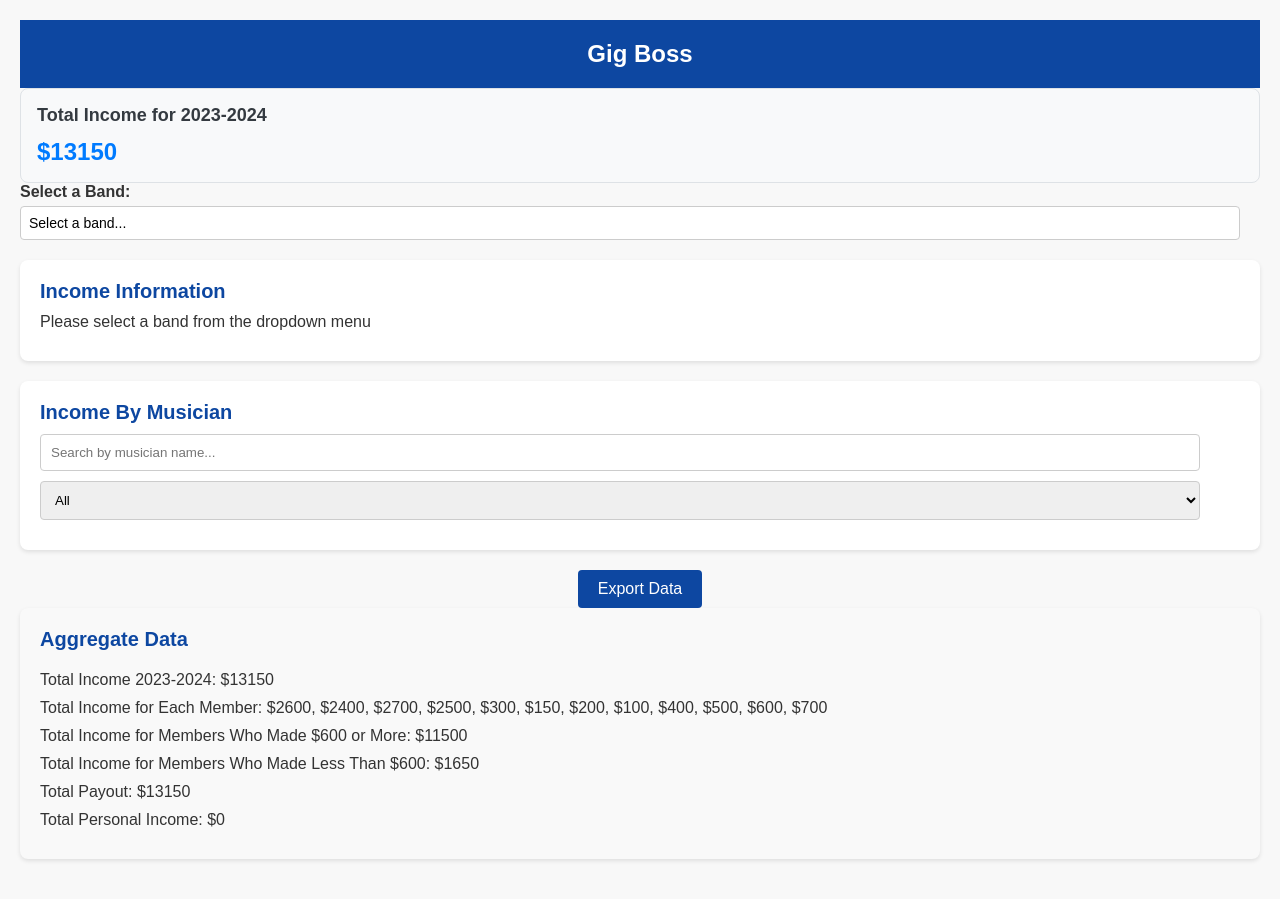
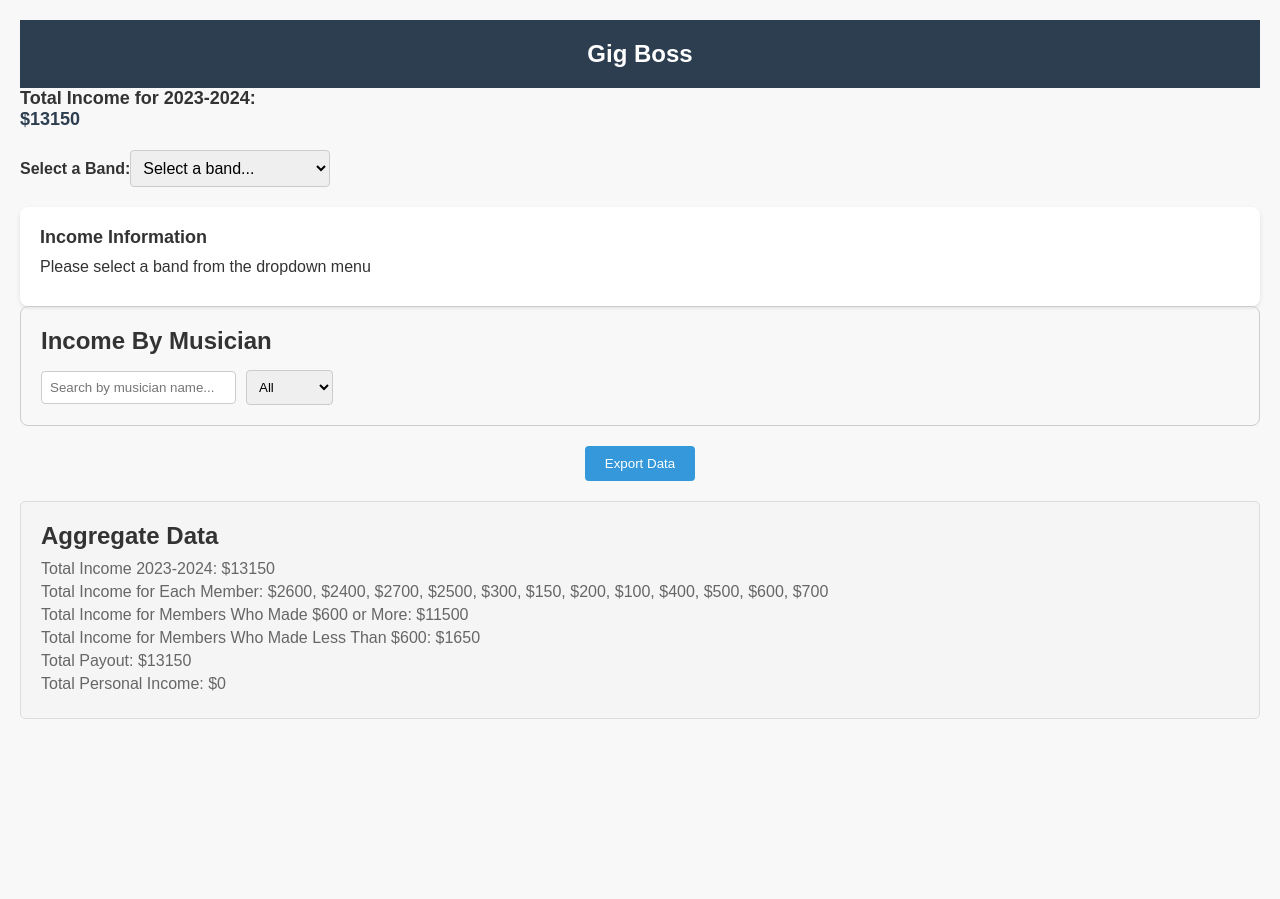
Before and after one commit to KarrarQ/gig-boss-interview, a React (Create React App) app: page / in a window 1280 px wide. Both pictures are taken after a click on the button "Export Data". After the commit the page ends 800 px from the top, so only its background shows below. Built offline with nearby package versions, Linux system fonts and the light colour scheme.

Commit message:
Fixed some syntax errors and added more sylings

```diff
--- a/src/components/AggregateData/AggregateData.css
+++ b/src/components/AggregateData/AggregateData.css
@@ -1,19 +1,19 @@
 .aggregate-data {
-    background-color: #f9f9f9;
-    border-radius: 8px;
-    box-shadow: 0 2px 4px rgba(0, 0, 0, 0.1);
+    background-color: #f5f5f5;
+    border: 1px solid #ddd;
+    border-radius: 5px;
     padding: 20px;
     margin-bottom: 20px;
   }
 
   .aggregate-data h2 {
-    font-size: 20px;
-    margin-bottom: 20px;
-    color: #0d47a1;
+    color: #333;
+    font-size: 24px;
+    margin-bottom: 10px;
   }
 
   .aggregate-data p {
-    margin-bottom: 10px;
+    color: #666;
     font-size: 16px;
-    color: #333;
+    margin: 5px 0;
   }
--- a/src/components/DataTable/DataTable.css
+++ b/src/components/DataTable/DataTable.css
@@ -1,5 +1,5 @@
 .data-table {
-    margin-bottom: 20px;
+    margin-top: 20px;
   }
 
   .data-table table {
@@ -8,15 +8,30 @@
   }
 
   .data-table th, .data-table td {
-    padding: 10px;
-    border-bottom: 1px solid #ccc;
+    padding: 8px;
+    text-align: left;
   }
 
   .data-table th {
-    text-align: left;
+    background-color: #f2f2f2;
     font-weight: bold;
   }
 
   .data-table tbody tr:nth-child(even) {
+    background-color: #f2f2f2;
+  }
+
+  .aggregate-data {
+    margin-top: 20px;
+    border: 1px solid #ddd;
+    padding: 10px;
     background-color: #f9f9f9;
   }
+
+  .aggregate-data h2 {
+    margin-top: 0;
+  }
+
+  .aggregate-data p {
+    margin: 5px 0;
+  }
--- a/src/components/DropDownMenu/DropDownMenu.css
+++ b/src/components/DropDownMenu/DropDownMenu.css
@@ -1,34 +1,26 @@
-  .dropdown {
-    position: relative;
+.dropdown {
     margin-bottom: 20px;
   }
 
   .dropdown label {
-    display: block;
     font-weight: bold;
-    margin-bottom: 5px;
   }
 
   .dropdown select {
-    width: calc(100% - 20px);
+    width: 200px;
     padding: 8px;
-    font-size: 14px;
     border: 1px solid #ccc;
     border-radius: 4px;
-    background-color: #fff;
-    appearance: none;
-    -webkit-appearance: none;
-    -moz-appearance: none;
   }
 
-  .dropdown select::after {
-    content: "\25BC";
-    position: absolute;
-    top: 50%;
-    right: 8px;
-    transform: translateY(-50%);
+  .dropdown select:focus {
+    outline: none;
+  }
+
+  .dropdown select::-ms-expand {
+    display: none;
   }
 
   .dropdown select option {
-    padding: 8px;
+    background-color: #fff;
   }
--- a/src/components/ExportDataButton/ExportDataButton.css
+++ b/src/components/ExportDataButton/ExportDataButton.css
@@ -1,18 +1,17 @@
-  .export-data-button {
+.export-data-button {
     text-align: center;
+    margin-top: 20px;
   }
 
   .export-data-button button {
     padding: 10px 20px;
-    font-size: 16px;
+    background-color: #3498db;
+    color: #ffffff;
     border: none;
     border-radius: 4px;
-    background-color: #0d47a1;
-    color: #fff;
     cursor: pointer;
-    transition: background-color 0.3s ease;
   }
 
   .export-data-button button:hover {
-    background-color: #1565c0;
+    background-color: #2980b9;
   }
--- a/src/components/Header/Header.css
+++ b/src/components/Header/Header.css
@@ -1,19 +1,19 @@
-.header {
-    background-color: #0d47a1;
+  .header {
+    background-color: #2c3e50;
+    color: #ffffff;
     padding: 20px;
   }
 
   .header h1 {
     margin: 0;
+    font-size: 24px;
   }
 
-  .header h1 a {
-    color: #fff;
+  .header a {
+    color: #ffffff;
     text-decoration: none;
-    font-size: 24px;
-    font-weight: bold;
   }
 
-  .header h1 a:hover {
-    color: #ff3d00;
+  .header a:hover {
+    text-decoration: underline;
   }
--- a/src/components/IncomeByMusician/IncomeByMusician.css
+++ b/src/components/IncomeByMusician/IncomeByMusician.css
@@ -1,46 +1,43 @@
 .income-by-musician {
-    background-color: #fff;
+    padding: 20px;
+    border: 1px solid #ccc;
     border-radius: 8px;
-    box-shadow: 0 2px 4px rgba(0, 0, 0, 0.1);
-    padding: 20px;
     margin-bottom: 20px;
   }
 
   .income-by-musician h2 {
-    font-size: 20px;
-    margin-bottom: 10px;
-    color: #0d47a1;
+    font-size: 24px;
+    margin-bottom: 15px;
   }
 
   .income-by-musician input[type="text"],
   .income-by-musician select {
-    width: calc(100% - 40px);
-    padding: 10px;
-    margin-bottom: 10px;
+    padding: 8px;
+    margin-right: 10px;
     border: 1px solid #ccc;
     border-radius: 4px;
   }
 
   .income-by-musician ul {
+    list-style-type: none;
     padding: 0;
-    list-style: none;
   }
 
   .income-by-musician li {
-    padding: 10px;
-    border-bottom: 1px solid #ccc;
-    display: flex;
-    justify-content: space-between;
+    margin-bottom: 10px;
+  }
+  .income-by-musician select option {
+    background-color: #fff;
   }
 
-  .income-by-musician li:last-child {
-    border-bottom: none;
+  .income-by-musician select option:checked {
+    background-color: #f0f0f0;
   }
 
-  .income-by-musician li.income-over-600 {
+  .income-by-musician li.over600 {
     color: green;
   }
 
-  .income-by-musician li:hover {
-    background-color: #f9f9f9;
+  .income-by-musician li.under600 {
+    color: red;
   }
--- a/src/components/RenderArea/RenderArea.css
+++ b/src/components/RenderArea/RenderArea.css
@@ -1,41 +1,20 @@
 .render-area {
-    background-color: #fff;
-    border-radius: 8px;
-    box-shadow: 0 2px 4px rgba(0, 0, 0, 0.1);
-    padding: 20px;
-    margin-bottom: 20px;
+  margin-top: 20px;
 }
 
 .render-area h2 {
-    font-size: 20px;
-    margin-bottom: 10px;
-    color: #0d47a1;
+  font-size: 18px;
 }
 
 .render-area p {
-    font-size: 16px;
   margin-bottom: 10px;
 }
 
 .render-area ul {
+  list-style-type: none;
   padding: 0;
-    list-style: none;
 }
 
-  .render-area ul li {
-    padding: 10px;
-    border-bottom: 1px solid #ccc;
+.render-area li {
+  margin-bottom: 5px;
 }
-
-  .render-area ul li:last-child {
-    border-bottom: none;
-  }
-
-  .render-area ul li:hover {
-    background-color: #f9f9f9;
-  }
-
-  .render-area ul li p {
-    font-size: 14px;
-    margin: 0;
-  }
--- a/src/components/RenderArea/RenderArea.js
+++ b/src/components/RenderArea/RenderArea.js
@@ -28,7 +28,6 @@ function RenderArea({ selectedBand, bandsData }) {
       <h2>Income Information</h2>
       {selectedBand && bandsData ? (
         <div>
-          <p>Total Income for {selectedBand}:</p>
           <p>{bandIncome}</p>
           <p>Income of each band member:</p>
           <ul>
--- a/src/components/TotalIncome/TotalIncome.css
+++ b/src/components/TotalIncome/TotalIncome.css
@@ -1,19 +1,14 @@
 .total-income {
-    background-color: #f8f9fa;
-    border: 1px solid #dee2e6;
-    border-radius: 8px;
-    padding: 16px;
+    margin-bottom: 20px;
   }
 
   .total-income h2 {
+    margin-top: 0;
     font-size: 18px;
-    color: #343a40;
-    margin-bottom: 12px;
   }
 
   .total-income p {
-    font-size: 24px;
+    font-size: 18px;
     font-weight: bold;
-    color: #007bff;
-    margin: 0;
+    color: #2c3e50;
   }
--- a/src/components/TotalIncome/TotalIncome.js
+++ b/src/components/TotalIncome/TotalIncome.js
@@ -26,7 +26,7 @@ function TotalIncome({ bandsData, selectedBand }) {
 
   return (
     <div className="total-income">
-      <h2>Total Income for {selectedBand ? selectedBand : '2023-2024'}</h2>
+      <h2>Total Income for {selectedBand ? selectedBand : '2023-2024:'}</h2>
       <p>${totalIncome}</p>
     </div>
   );
```
Also changed, not shown: 1 other file (tests, documents, lock files or other folders). Lines whose indentation alone changed are shown as unchanged.
